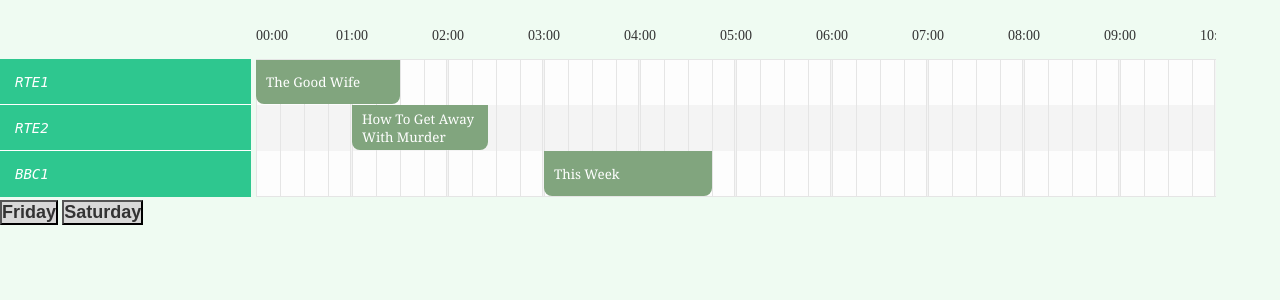
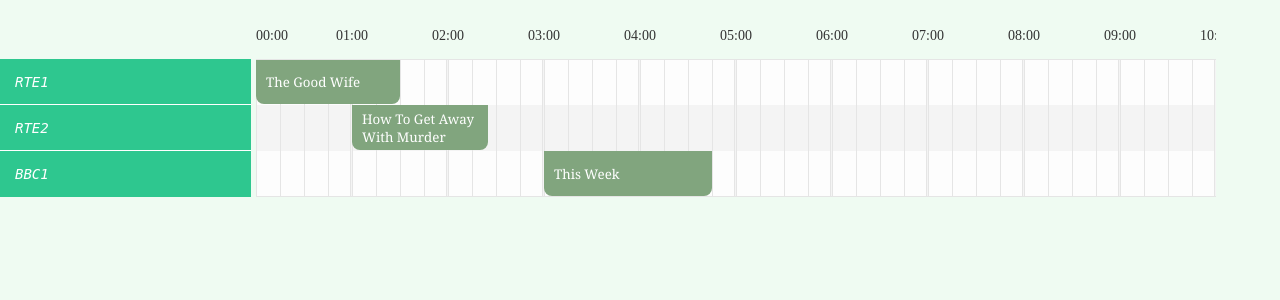
Before and after one commit to NomisMomis/ipt_project, a PHP site: page /home.php in a window 1280 px wide. Shown: the part 461-761 px from the top of the page. Run offline with PHP 8.4, Linux system fonts and the light colour scheme; the visitor is signed in with stand-in values (Sample User, id 1); data that the repository does not hold is empty; some libraries are stand-ins or nearby versions.

Commit message:
deletedMore

```diff
--- a/home.php
+++ b/home.php
@@ -63,17 +63,10 @@ $userRow=mysql_fetch_array($res);
           renderer.draw('.timetable');
     </script>
 
-          <button type="button" id="Friday"> Friday </button>
-          <button type="button" id="Saturday"> Saturday </button><br>
+
 
 	    <div id="personal"></div>
 
-		    <script type="text/javascript">
-                document.getElementById("Saturday").onclick = function ()
-                {
-                    location.href = "day2.html";
-                };
 
-            </script>
 </body>
 </html>
```
